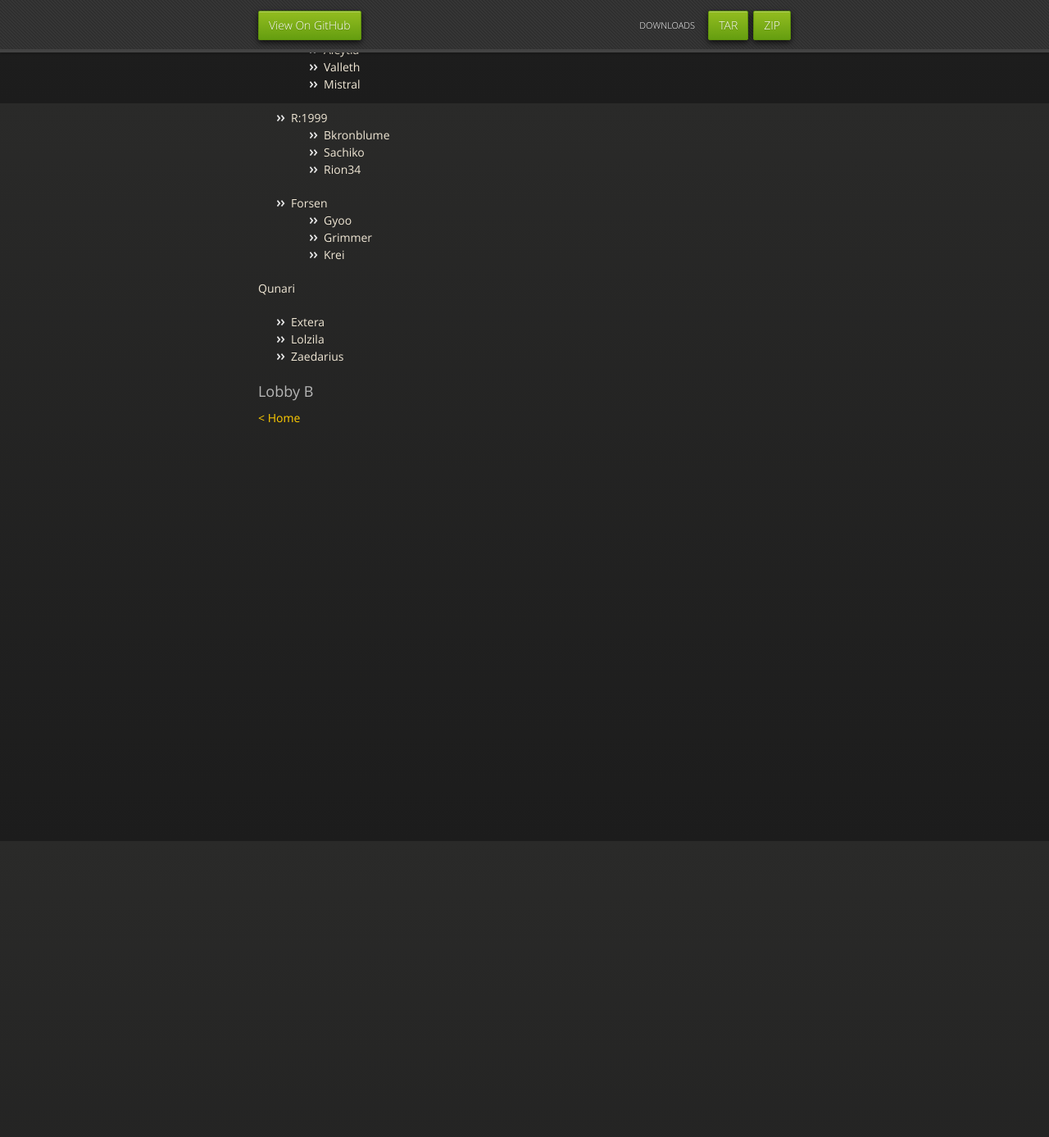
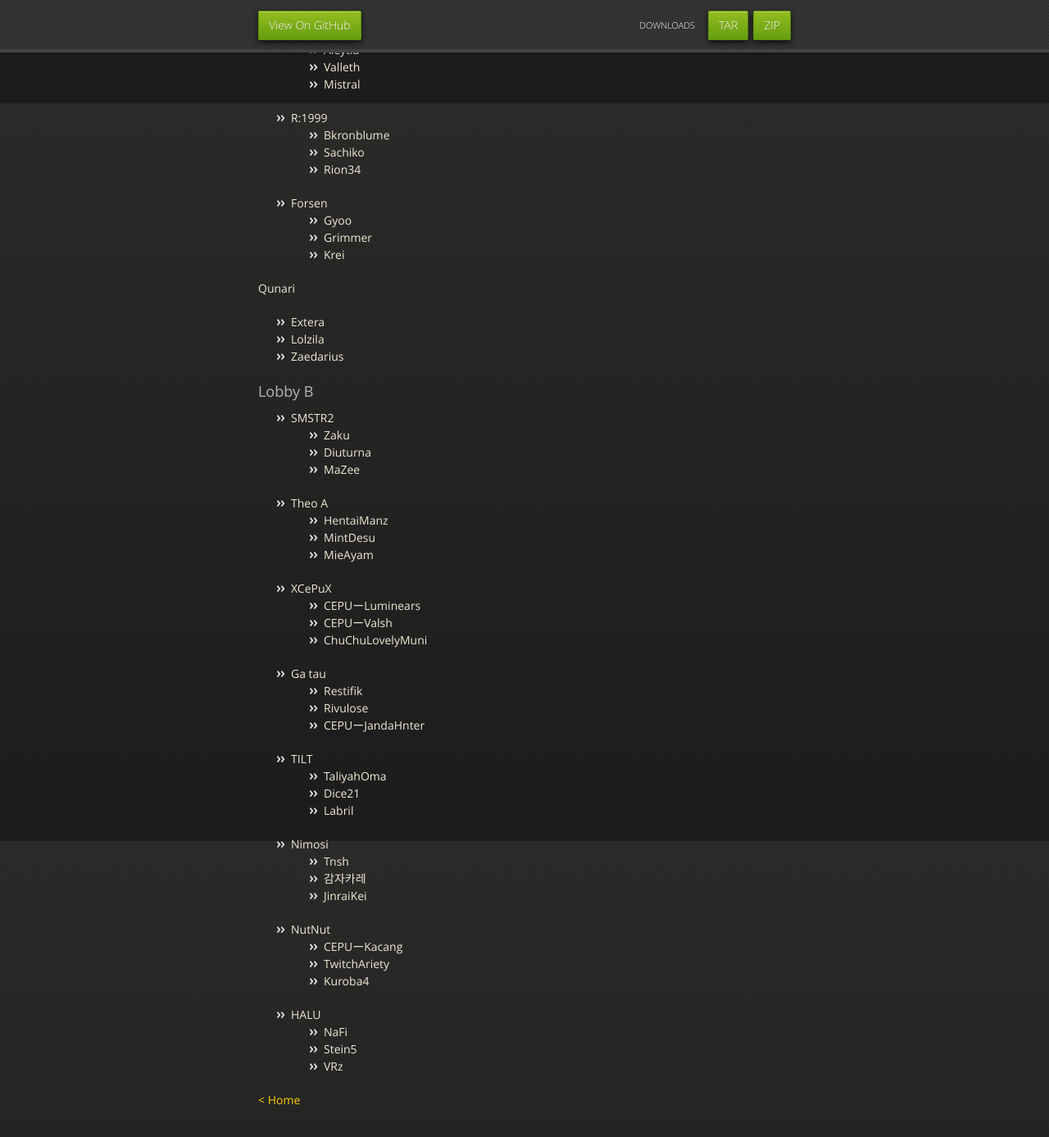
Before and after one commit to kanziebub/SurvivalProtocol, a Jekyll site: the page built from EPIC/03/teams.md, in a window 1280 px wide and 1400 px high, scrolled down 774 px. Shown: the top 1387 px of the window at 82% size. Built offline with Jekyll 4.4.1, drawn with Linux system fonts in a browser that asks for light colours; before the commit the page ends 1404 px from its top, so only the background shows below that.

Commit message:
lobby b teams

```diff
--- a/EPIC/03/teams.md
+++ b/EPIC/03/teams.md
@@ -50,6 +50,44 @@ Qunari
 
 ### Lobby B
 
+- SMSTR2
+  - Zaku
+  - Diuturna
+  - MaZee
 
+- Theo A
+  - HentaiManz
+  - MintDesu
+  - MieAyam
+
+- XCePuX
+  - CEPUーLuminears
+  - CEPUーValsh
+  - ChuChuLovelyMuni
+
+- Ga tau
+  - Restifik
+  - Rivulose
+  - CEPUーJandaHnter
+
+- TILT
+  - TaliyahOma
+  - Dice21
+  - Labril
+
+- Nimosi
+  - Tnsh
+  - 감자카레
+  - JinraiKei
+
+- NutNut
+  - CEPUーKacang
+  - TwitchAriety
+  - Kuroba4
+
+- HALU
+  - NaFi
+  - Stein5
+  - VRz
 
 [< Home](https://kanziebub.github.io/SurvivalProtocol/)
```
